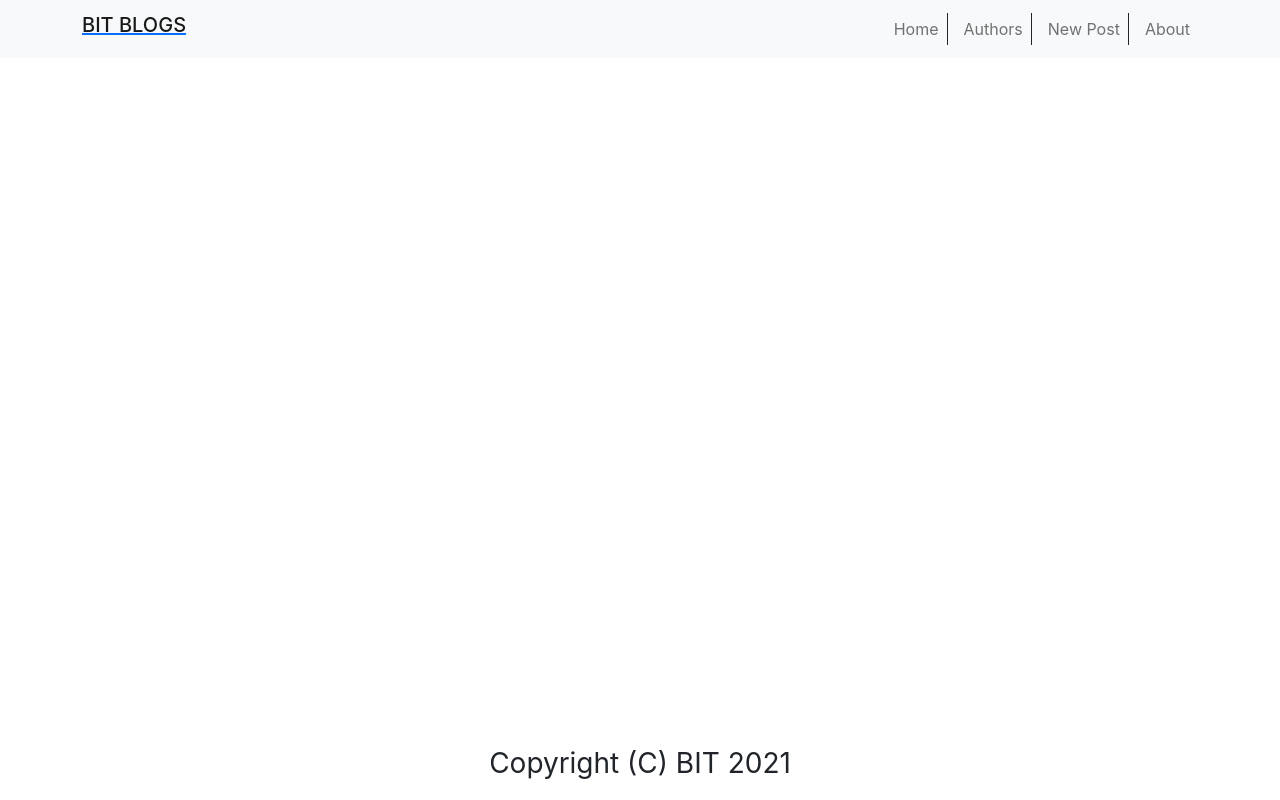
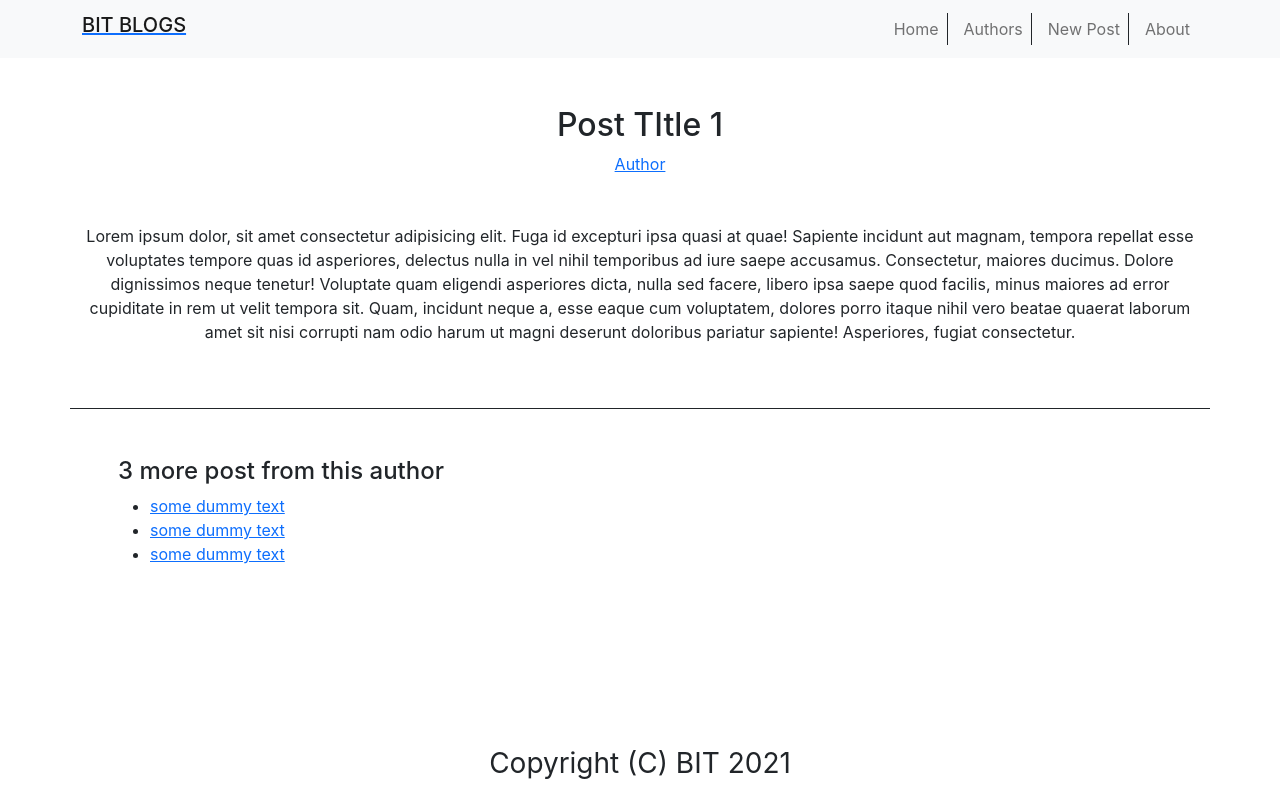
Before and after one commit to BorisPerkovic/bit-blogs, a React (Create React App) app: page /posts/single-post in a window 1280 px wide. Built offline with nearby package versions, Linux system fonts and the light colour scheme.

Commit message:
Single post added

```diff
--- a/src/App/App.js
+++ b/src/App/App.js
@@ -4,6 +4,7 @@ import Posts from "./pages/PagePosts/Posts/Posts";
 import Footer from "./components/Footer/Footer";
 import Header from "./components/Header/Header";
 import NewPost from "./pages/NewPost/NewPostForm";
+import SinglePost from "./pages/SinglePost/SinglePost";
 
 function App() {
   return (
@@ -11,7 +12,8 @@ function App() {
       <Header />
       <Switch>
         <Route exact path="/" component={Posts} />
-        <Route path="/posts/new-post" component={NewPost} />
+        <Route exact path="/posts/new-post" component={NewPost} />
+        <Route path="/posts/single-post" component={SinglePost} />
       </Switch>
       <Footer />
     </Fragment>
--- a/src/App/pages/PagePosts/Posts/PostItem.jsx
+++ b/src/App/pages/PagePosts/Posts/PostItem.jsx
@@ -5,7 +5,7 @@ const PostItem = (props) => {
 
   return (
     <div className="col-md-12 p-2 border-bottom border-dark">
-      <Link><h3>Title</h3></Link>
+      <Link to="/posts/single-post"><h3>Title</h3></Link>
       <p>Lorem ipsum dolor sit amet consectetur adipisicing elit. Ex, quisquam?</p>
     </div>
   );
--- /dev/null
+++ b/src/App/pages/SinglePost/SinglePost.jsx
@@ -0,0 +1,30 @@
+import React from "react";
+import { Link } from "react-router-dom";
+
+
+
+const SinglePost = (props) => {
+
+  return (
+    <div className="container">
+      <h2 className="text-center mt-5">Post TItle 1</h2>
+      <Link className="text-center d-block">Author</Link>
+      <div className="row">
+        <div className="col-md-12 py-5 border-bottom border-dark">
+          <p className="text-center">Lorem ipsum dolor, sit amet consectetur adipisicing elit. Fuga id excepturi ipsa quasi at quae! Sapiente incidunt aut magnam, tempora repellat esse voluptates tempore quas id asperiores, delectus nulla in vel nihil temporibus ad iure saepe accusamus. Consectetur, maiores ducimus. Dolore dignissimos neque tenetur! Voluptate quam eligendi asperiores dicta, nulla sed facere, libero ipsa saepe quod facilis, minus maiores ad error cupiditate in rem ut velit tempora sit. Quam, incidunt neque a, esse eaque cum voluptatem, dolores porro itaque nihil vero beatae quaerat laborum amet sit nisi corrupti nam odio harum ut magni deserunt doloribus pariatur sapiente! Asperiores, fugiat consectetur.</p>
+        </div>
+        <div className="col-md-12 p-5">
+          <h4>3 more post from this author</h4>
+          <ul>
+            <li><Link>some dummy text</Link></li>
+            <li><Link>some dummy text</Link></li>
+            <li><Link>some dummy text</Link></li>
+          </ul>
+        </div>
+      </div>
+    </div>
+  );
+
+};
+
+export default SinglePost;
```
Also changed, not shown: src/App/pages/SinglePost/SinglePost.module.css (added).
